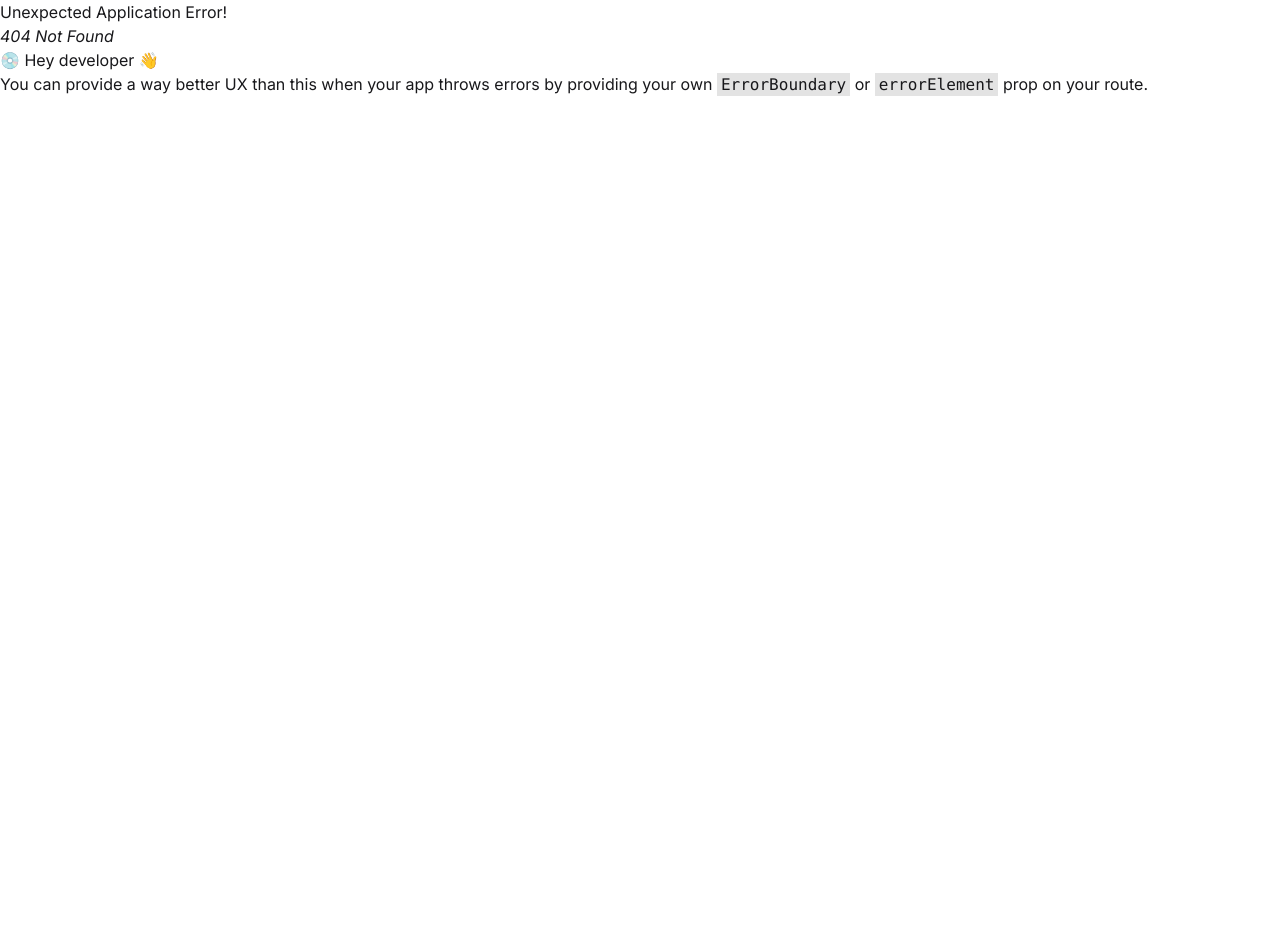
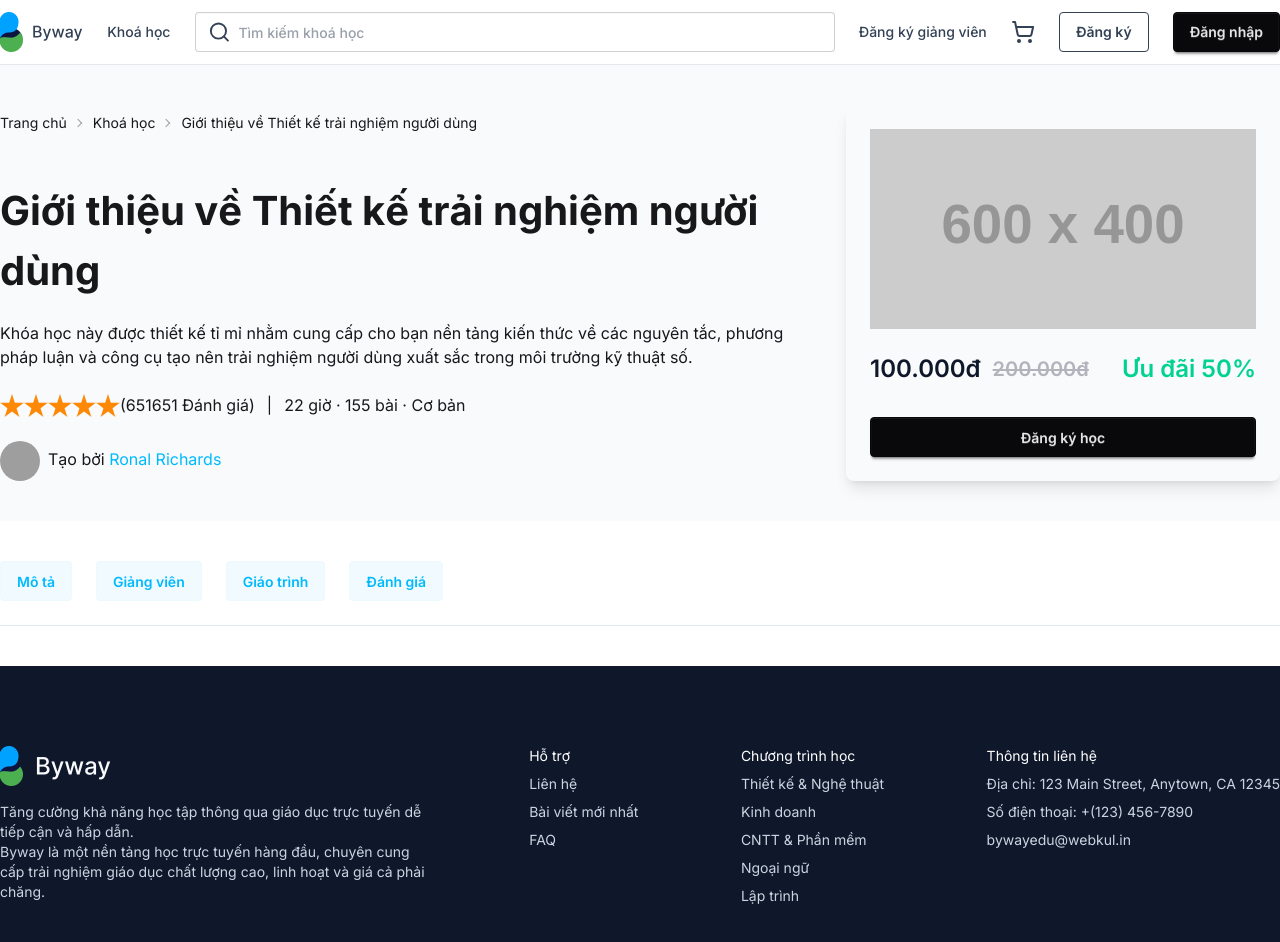
Before and after one commit to tuanemtramtinh/video-streaming-platform-fe, a React (Vite) app: page /courses/1 in a window 1280 px wide. Before the commit this address had no page. Shown: the top 942 px of the page. Before the commit the page ends 800 px from the top, so only its background shows below. Built offline with nearby package versions, Linux system fonts and the light colour scheme; grey boxes are pictures that could not be loaded.

Commit message:
SCRUM-84: Hoàn thành phần đầu của trang chi tiết khoá học

```diff
--- /dev/null
+++ b/src/components/Breadcrumbs/index.tsx
@@ -0,0 +1,3 @@
+export const Breadcrumbs = () => {
+  return <></>;
+};
--- a/src/components/CourseCardItem/index.tsx
+++ b/src/components/CourseCardItem/index.tsx
@@ -1,6 +1,9 @@
+import { Link } from "react-router";
+import { Rating } from "../Rating";
+
 export const CourseCardItem = () => {
   return (
-    <div className="card border-border border shadow-lg">
+    <Link to={"/courses/1"} className="card border-border border shadow-lg">
       <figure className="px-4 pt-4">
         <div className="h-34 w-full overflow-hidden rounded-lg">
           <img
@@ -16,34 +19,12 @@ export const CourseCardItem = () => {
         </h2>
         <div>Ronald Richards</div>
         <div className="flex items-center gap-2">
-          <div className="rating">
-            <div
-              className="mask mask-star bg-orange-400"
-              aria-label="1 star"
-            ></div>
-            <div
-              className="mask mask-star bg-orange-400"
-              aria-label="2 star"
-            ></div>
-            <div
-              className="mask mask-star bg-orange-400"
-              aria-label="3 star"
-            ></div>
-            <div
-              className="mask mask-star bg-orange-400"
-              aria-label="4 star"
-            ></div>
-            <div
-              className="mask mask-star bg-orange-400"
-              aria-label="5 star"
-              aria-current="true"
-            ></div>
-          </div>
+          <Rating rating={5} />
           <span className="font-semibold">(1200 đánh giá)</span>
         </div>
         <div> 22 giờ · 155 bài · Cơ bản</div>
         <div className="text-color-primary text-xl font-semibold">$149.9</div>
       </div>
-    </div>
+    </Link>
   );
 };
--- /dev/null
+++ b/src/components/CourseDetailHeaderLeftColumn/index.tsx
@@ -0,0 +1,44 @@
+import { Rating } from "../Rating";
+
+export const CourseDetailHeaderLeftColumn = () => {
+  return (
+    <div className="">
+      <div className="breadcrumbs mb-10 text-sm">
+        <ul>
+          <li>Trang chủ</li>
+          <li>Khoá học</li>
+          <li>Giới thiệu về Thiết kế trải nghiệm người dùng</li>
+        </ul>
+      </div>
+
+      <h2 className="mb-5 text-[40px] font-bold">
+        Giới thiệu về Thiết kế trải nghiệm người dùng
+      </h2>
+      <p className="mb-6">
+        Khóa học này được thiết kế tỉ mỉ nhằm cung cấp cho bạn nền tảng kiến
+        thức về các nguyên tắc, phương pháp luận và công cụ tạo nên trải nghiệm
+        người dùng xuất sắc trong môi trường kỹ thuật số.
+      </p>
+
+      <div className="mb-6 flex items-center gap-3">
+        <div className="flex items-center">
+          <Rating rating={5} />
+          <div>(651651 Đánh giá)</div>
+        </div>
+        <span>|</span>
+        <span> 22 giờ · 155 bài · Cơ bản</span>
+      </div>
+
+      <div>
+        <div className="avatar mr-2">
+          <div className="w-10 rounded-full">
+            <img src="https://img.daisyui.com/images/profile/demo/yellingcat@192.webp" />
+          </div>
+        </div>
+        <span>
+          Tạo bởi <span className="text-info">Ronal Richards</span>
+        </span>
+      </div>
+    </div>
+  );
+};
--- /dev/null
+++ b/src/components/CourseDetailHeaderRightColumn/index.tsx
@@ -0,0 +1,26 @@
+export const CourseDetailHeaderRightColumn = () => {
+  return (
+    <div className="card border-border shadow-lg">
+      <figure className="px-6 pt-6">
+        <div className="h-50 w-full">
+          <img
+            src="https://placehold.co/600x400?text=Hello+World"
+            className="h-full w-full object-cover"
+          />
+        </div>
+      </figure>
+      <div className="card-body">
+        <div className="card-title text-color-primary flex justify-between text-2xl">
+          <div className="flex items-center">
+            <span className="mr-3">100.000đ</span>
+            <span className="text-xl line-through opacity-30">200.000đ</span>
+          </div>
+          <div className="text-success">Ưu đãi 50%</div>
+        </div>
+        <div className="card-actions mt-6">
+          <button className="btn btn-neutral btn-block">Đăng ký học</button>
+        </div>
+      </div>
+    </div>
+  );
+};
--- a/src/components/CourseLeftColumn/index.tsx
+++ b/src/components/CourseLeftColumn/index.tsx
@@ -1,3 +1,5 @@
+import { Rating } from "../Rating";
+
 export const CourseLeftColumn = () => {
   return (
     <div>
@@ -7,121 +9,11 @@ export const CourseLeftColumn = () => {
           Đánh giá
         </div>
         <div className="collapse-content px-2">
-          <div className="rating">
-            <div
-              className="mask mask-star bg-orange-400"
-              aria-label="1 star"
-            ></div>
-            <div
-              className="mask mask-star bg-orange-400"
-              aria-label="2 star"
-            ></div>
-            <div
-              className="mask mask-star bg-orange-400"
-              aria-label="3 star"
-            ></div>
-            <div
-              className="mask mask-star bg-orange-400"
-              aria-label="4 star"
-            ></div>
-            <div
-              className="mask mask-star bg-orange-400"
-              aria-label="5 star"
-              aria-current="true"
-            ></div>
-          </div>
-          <div className="rating">
-            <div
-              className="mask mask-star bg-orange-400"
-              aria-label="1 star"
-            ></div>
-            <div
-              className="mask mask-star bg-orange-400"
-              aria-label="2 star"
-            ></div>
-            <div
-              className="mask mask-star bg-orange-400"
-              aria-label="3 star"
-            ></div>
-            <div
-              className="mask mask-star bg-orange-400"
-              aria-label="4 star"
-              aria-current="true"
-            ></div>
-            <div
-              className="mask mask-star bg-orange-400"
-              aria-label="5 star"
-            ></div>
-          </div>
-          <div className="rating">
-            <div
-              className="mask mask-star bg-orange-400"
-              aria-label="1 star"
-            ></div>
-            <div
-              className="mask mask-star bg-orange-400"
-              aria-label="2 star"
-            ></div>
-            <div
-              className="mask mask-star bg-orange-400"
-              aria-label="3 star"
-              aria-current="true"
-            ></div>
-            <div
-              className="mask mask-star bg-orange-400"
-              aria-label="4 star"
-            ></div>
-            <div
-              className="mask mask-star bg-orange-400"
-              aria-label="5 star"
-            ></div>
-          </div>
-          <div className="rating">
-            <div
-              className="mask mask-star bg-orange-400"
-              aria-label="1 star"
-            ></div>
-            <div
-              className="mask mask-star bg-orange-400"
-              aria-label="2 star"
-              aria-current="true"
-            ></div>
-            <div
-              className="mask mask-star bg-orange-400"
-              aria-label="3 star"
-            ></div>
-            <div
-              className="mask mask-star bg-orange-400"
-              aria-label="4 star"
-            ></div>
-            <div
-              className="mask mask-star bg-orange-400"
-              aria-label="5 star"
-            ></div>
-          </div>
-          <div className="rating">
-            <div
-              className="mask mask-star bg-orange-400"
-              aria-label="1 star"
-              aria-current="true"
-            ></div>
-            <div
-              className="mask mask-star bg-orange-400"
-              aria-label="2 star"
-            ></div>
-            <div
-              className="mask mask-star bg-orange-400"
-              aria-label="3 star"
-            ></div>
-            <div
-              className="mask mask-star bg-orange-400"
-              aria-label="4 star"
-            ></div>
-            <div
-              className="mask mask-star bg-orange-400"
-              aria-label="5 star"
-            ></div>
-          </div>
+          <Rating rating={5} />
+          <Rating rating={4} />
+          <Rating rating={3} />
+          <Rating rating={2} />
+          <Rating rating={1} />
         </div>
       </div>
 
--- /dev/null
+++ b/src/components/Rating/index.tsx
@@ -0,0 +1,14 @@
+export const Rating = ({ rating = 5 }: { rating: number }) => {
+  return (
+    <div className="rating">
+      {Array.from({ length: 5 }, (_, index) => (
+        <div
+          key={index}
+          className="mask mask-star bg-orange-400"
+          aria-label={`${index + 1} star`}
+          aria-current={index + 1 === rating}
+        ></div>
+      ))}
+    </div>
+  );
+};
--- a/src/index.css
+++ b/src/index.css
@@ -13,7 +13,8 @@
   --color-text-secondary: #334155;
   --color-text-thirdary: #CBD5E1;
   --color-text-fourthdary: #2563EB;
-  --color-border: #E2E8F0
+  --color-border: #E2E8F0;
+  --color-background: #F8FAFC;
 }
 
 body {
--- a/src/layouts/AppLayout.tsx
+++ b/src/layouts/AppLayout.tsx
@@ -7,7 +7,7 @@ function AppLayout() {
     <div className="flex min-h-screen flex-col">
       <ClientHeader />
 
-      <div className="container mx-auto flex-1">
+      <div className="flex-1">
         <Outlet />
       </div>
 
--- /dev/null
+++ b/src/pages/client/courses/detail.tsx
@@ -0,0 +1,28 @@
+import { CourseDetailHeaderLeftColumn } from "../../../components/CourseDetailHeaderLeftColumn";
+import { CourseDetailHeaderRightColumn } from "../../../components/CourseDetailHeaderRightColumn";
+
+export default function CourseDetailPage() {
+  return (
+    <div className="">
+      <div className="bg-background py-10">
+        <div className="container mx-auto flex gap-10">
+          <div className="w-[65%]">
+            <CourseDetailHeaderLeftColumn />
+          </div>
+          <div className="w-[35%]">
+            <CourseDetailHeaderRightColumn />
+          </div>
+        </div>
+      </div>
+
+      <div className="container mx-auto py-10">
+        <div className="border-border flex gap-6 border-b pb-6">
+          <button className="btn btn-soft btn-info">Mô tả</button>
+          <button className="btn btn-soft btn-info">Giảng viên</button>
+          <button className="btn btn-soft btn-info">Giáo trình</button>
+          <button className="btn btn-soft btn-info">Đánh giá</button>
+        </div>
+      </div>
+    </div>
+  );
+}
--- a/src/pages/client/courses/index.tsx
+++ b/src/pages/client/courses/index.tsx
@@ -4,7 +4,7 @@ import { CourseRightColumn } from "../../../components/CourseRightColumn";
 
 export default function CoursePage() {
   return (
-    <div className="py-[60px]">
+    <div className="container mx-auto py-[60px]">
       <div className="mb-6">
         <div className="text-color-primary mb-6 text-[40px] font-bold">
           Khoá học
```
Also changed, not shown: src/route.ts (+5 -3 lines).
